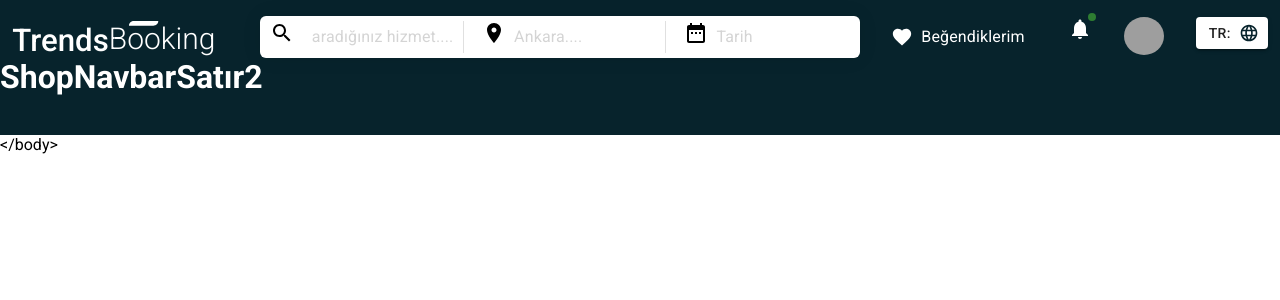
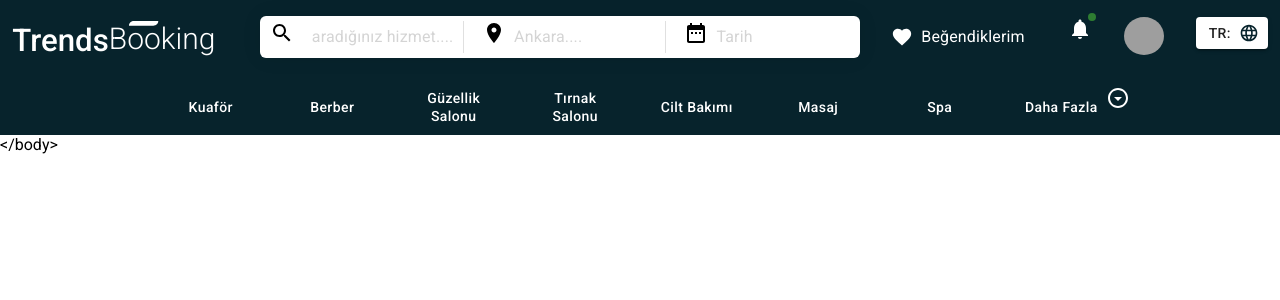
Before and after one commit to SenFaruk/trendsbooking2, a React (Create React App) app: page / in a window 1280 px wide. Shown: the top 300 px of the page. Built offline with nearby package versions, Linux system fonts and the light colour scheme; grey boxes are pictures that could not be loaded.

Commit message:
ShopNavbarRow2 finished

```diff
--- a/src/components/shops/navbar/ShopNavbarRow1.js
+++ b/src/components/shops/navbar/ShopNavbarRow1.js
@@ -21,7 +21,7 @@ import NotificationsIcon from "@mui/icons-material/Notifications";
 import LanguageSharpIcon from "@mui/icons-material/LanguageSharp";
 
 
-const ShopNavbarSatır1 = () => {
+const ShopNavbarRow1 = () => {
   return (
     // container Box başlangıc
     <Box
@@ -268,4 +268,4 @@ const ShopNavbarSatır1 = () => {
   );
 };
 
-export default ShopNavbarSatır1;
+export default ShopNavbarRow1;
--- a/src/components/shops/navbar/ShopNavbarRow2.js
+++ b/src/components/shops/navbar/ShopNavbarRow2.js
@@ -1,14 +1,151 @@
-import { Box } from '@mui/material'
-import React from 'react'
+import * as React from "react";
+import Tabs from "@mui/material/Tabs";
+import Tab from "@mui/material/Tab";
 
-const ShopNavbarSatır2 = () => {
+import { Box, Stack } from "@mui/material";
+import ArrowDropDownCircleOutlinedIcon from "@mui/icons-material/ArrowDropDownCircleOutlined";
+
+export default function ShopNavbarRow2() {
+  const [value, setValue] = React.useState();
+
+  const handleChange = (event, newValue) => {
+    setValue(newValue);
+  };
+  console.log({value});
+
   return (
-    <Box sx={{
-        color: "#FFFFFF",
+    <Box sx={{ margin: "20px 150px 20px 150px" ,
+    display: {
+      xs: "none",
+      sm: "block",
+      md: "block",
+      lg: "block",
+      xl: "block",
+    },
+    color:"white",
+
+
     }}>
-    <h1>ShopNavbarSatır2</h1>
+      <Tabs
+        value={value}
+        onChange={handleChange}
+        textColor=""
+        indicatorColor="primary"
+        variant="fullWidth"
+        aria-label="secondary tabs example"
+
+      >
+        <Tab
+          value="Kuaför"
+          label="Kuaför"
+          sx={{
+            textTransform: "capitalize",
+
+            display: {
+              xs: "block",
+              sm: "block",
+              md: "block",
+              lg: "block",
+              xl: "block",
+            },
+          }}
+        />
+        <Tab
+          value="Berber"
+          label="Berber"
+          sx={{
+            textTransform: "capitalize",
+            display: {
+              xs: "none",
+              sm: "none",
+              md: "none",
+              lg: "block",
+              xl: "block",
+            },
+          }}
+        />
+        <Tab
+          value="Güzellik Salonu"
+          label="Güzellik Salonu"
+          sx={{
+            textTransform: "capitalize",
+          }}
+        />
+        <Tab
+          value="Tırnak Salonu"
+          label="Tırnak Salonu"
+          sx={{
+            textTransform: "capitalize",
+            display: {
+              xs: "none",
+              sm: "none",
+              md: "none",
+              lg: "block",
+              xl: "block",
+            },
+          }}
+
+        />
+        <Tab
+          value="Cilt Bakımı"
+          label="Cilt Bakımı"
+          sx={{
+            textTransform: "capitalize",
+            display: {
+              xs: "none",
+              sm: "none",
+              md: "none",
+              lg: "block",
+              xl: "block",
+            },
+          }}
+        />
+        <Tab
+          value="Masaj"
+          label="Masaj"
+          sx={{
+            textTransform: "capitalize",
+            display: {
+              xs: "none",
+              sm: "none",
+              md: "none",
+              lg: "block",
+              xl: "block",
+            },
+          }}
+        />
+        <Tab
+          value="Spa"
+          label="Spa"
+          sx={{
+            textTransform: "capitalize",
+            display: {
+              xs: "none",
+              sm: "none",
+              md: "none",
+              lg: "block",
+              xl: "block",
+            },
+          }}
+        />
+
+        <Tab
+          value="Daha Fazla"
+          label="Daha Fazla"
+          sx={{
+            textTransform: "capitalize",
+            paddingRight:"0px",
+            display: {
+              xs: "block",
+              sm: "block",
+              md: "block",
+              lg: "block",
+              xl: "block",
+            },
+          }}
+        />
+        <ArrowDropDownCircleOutlinedIcon sx={{ marginTop: "8px" }} />
+      </Tabs>
     </Box>
-  )
+  );
 }
-
-export default ShopNavbarSatır2
```
